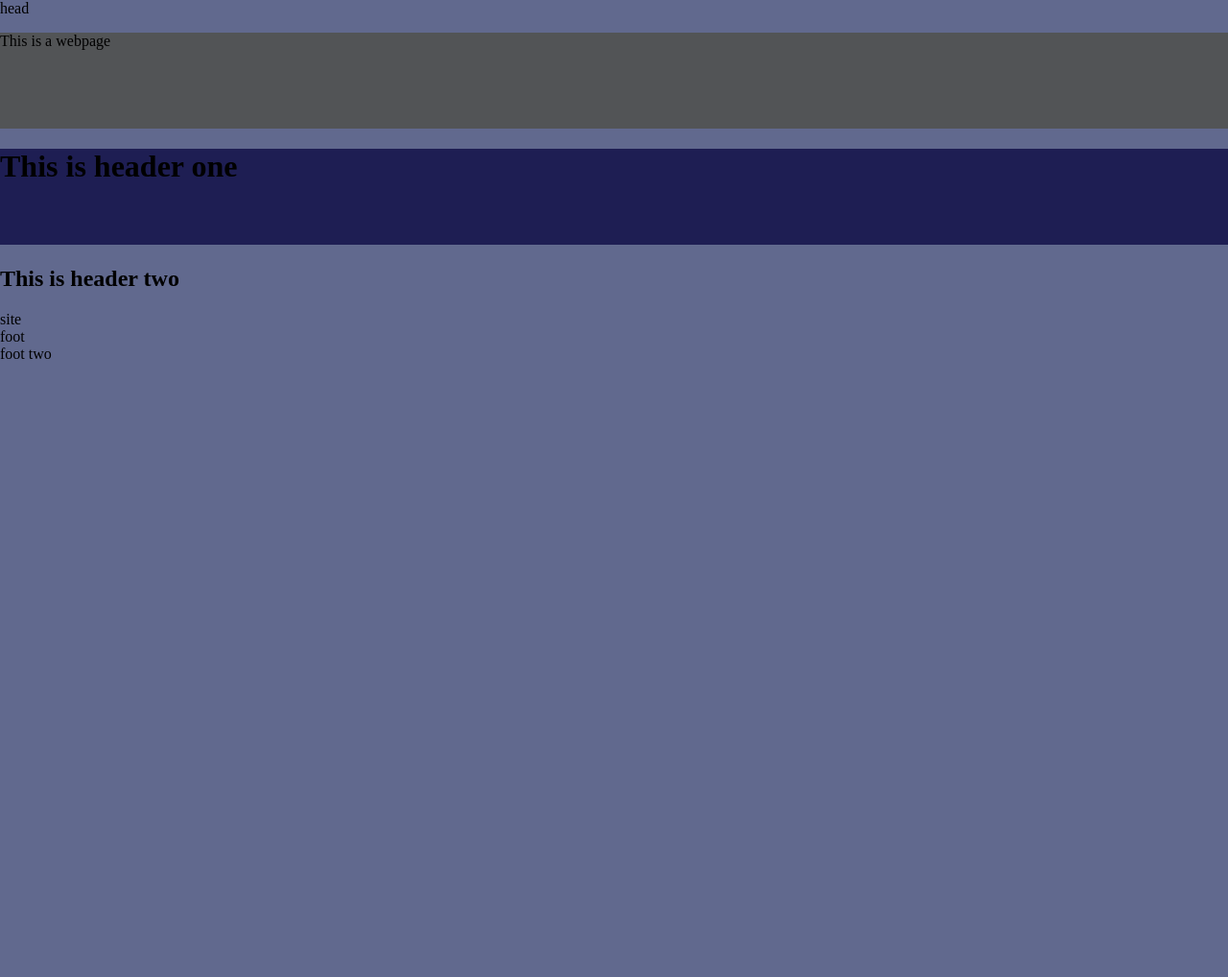
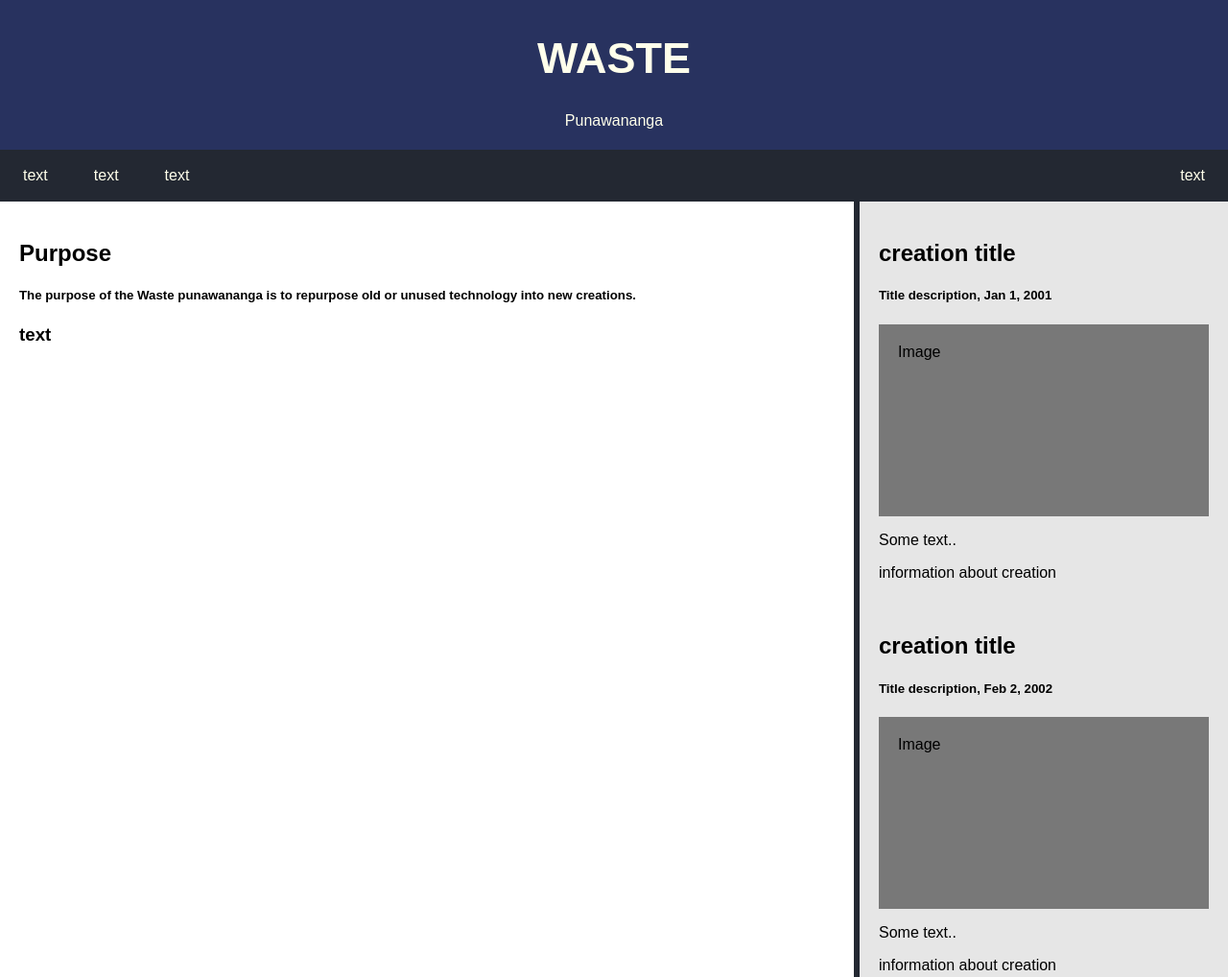
Before and after one commit to Maddocb/L2DTE-Assignment, a plain HTML site: page index.htm in a window 1280 px wide. Shown: the top 1018 px of the page at 96% size. Before the commit the page ends 800 px from the top, so only its background shows below. Drawn offline with Linux system fonts and the light colour scheme; files that its build step writes are made by us from their sources.

Commit message:
This is the website at the beginning of week 4

```diff
--- a/index.htm
+++ b/index.htm
@@ -1,39 +1,133 @@
 <!DOCTYPE html>
-<!-- this tells computer that it is a website -->
+<html lang="en">
+<head>
+<title>Page Title</title>
+<meta charset="UTF-8">
+<meta name="viewport" content="width=device-width, initial-scale=1">
+<style>
+* {
+  box-sizing: border-box;
+}
 
+body {
+  font-family: Arial, Helvetica, sans-serif;
+  margin: 0;
+}
 
-<html>
+/* Style the header */
+.header {
+  padding: 5px;
+  text-align: center;
+  background: rgb(40, 50, 95);
+  color: rgb(255, 255, 235);
+}
 
-<!-- head tag is where we set our character set, and create links/paths -->
+/* Increase the font size of the h1 element */
+.header h1 {
+  font-size: 45px;
+}
 
-<head>
-<!-- sets character set to Unicode -->
-  <meta charset = "utf-8">
+/* Style the top navigation bar */
+.navbar {
+  overflow: hidden;
+  background-color: rgb(35, 40, 50);
+}
 
-<!-- links to css/path -->
-  <link rel="stylesheet" type="text/css" href="css/style.css">
+/* Style the navigation bar links */
+.navbar a {
+  float: left;
+  display: block;
+  color: rgb(255, 255, 235);
+  text-align: center;
+  padding: 18px 24px;
+  text-decoration: none;
+}
 
-<!-- names our webpage -->
-  <title> My New Webpage </title>
+/* Right-aligned link */
+.navbar a.right {
+  float: right;
+}
 
+/* Change color on hover */
+.navbar a:hover {
+  background-color: rgb(120, 120, 140);
+  color: rgb(0, 0, 0);
+}
+
+/* Column container */
+.row {
+  display: flex;
+  flex-wrap: wrap;
+}
+
+/* Create two unequal columns that sits next to each other */
+
+/* main/left column */
+.main {
+  flex: 69.5%;
+  background-color: rgb(255, 255, 255);
+  padding: 20px;
+}
+
+.barrier{
+  flex: 0.5%;
+  background-color: rgb(35, 40, 50);
+}
+
+/* side/right column */
+.side {
+  flex: 30%;
+  background-color: rgb(230, 230, 230);
+  padding: 20px;
+}
+
+/* Fake image, just for this example */
+.fakeimg {
+  background-color: rgb(120, 120, 120);
+  width: 100%;
+  padding: 20px;
+}
+</style>
 </head>
-
 <body>
 
-  <header> head </header>
+<!-- Adds text to the main header block -->
+<div class="header">
+  <h1>WASTE</h1>
+  <p>Punawananga</p>
+</div>
 
-  <p> This is a webpage </p>
+<!-- Builds the navbar -->
+<div class="navbar">
+  <a href="#">text</a>
+  <a href="#">text</a>
+  <a href="#">text</a>
+  <a href="#" class="right">text</a>
+</div>
 
-  <h1> This is header one </h1>
-  <h2> This is header two </h2>
-
-  <div id="wrapper">
-  <header> site </header>
-  <nav> </nav>
-  <section> </section>
-  <footer> foot </footer>
+<!-- This adds all the information onto the sidebar and main blocks -->
+<div class="row">
+  <div class="main">
+    <h2>Purpose</h2>
+    <h5>The purpose of the Waste punawananga is to repurpose old or unused technology into new creations.</h5>
+    <h3>text</h3>
+  </div>
+  <div class="barrier">
+  </div>
+  <div class="side">
+    <h2>creation title</h2>
+    <h5>Title description, Jan 1, 2001</h5>
+    <div class="fakeimg" style="height:200px;">Image</div>
+    <p>Some text..</p>
+    <p>information about creation</p>
+    <br>
+    <h2>creation title</h2>
+    <h5>Title description, Feb 2, 2002</h5>
+    <div class="fakeimg" style="height:200px;">Image</div>
+    <p>Some text..</p>
+    <p>information about creation</p>
+  </div>
+</div>
 
 </body>
-<footer> foot two </footer>
-
 </html>
```
